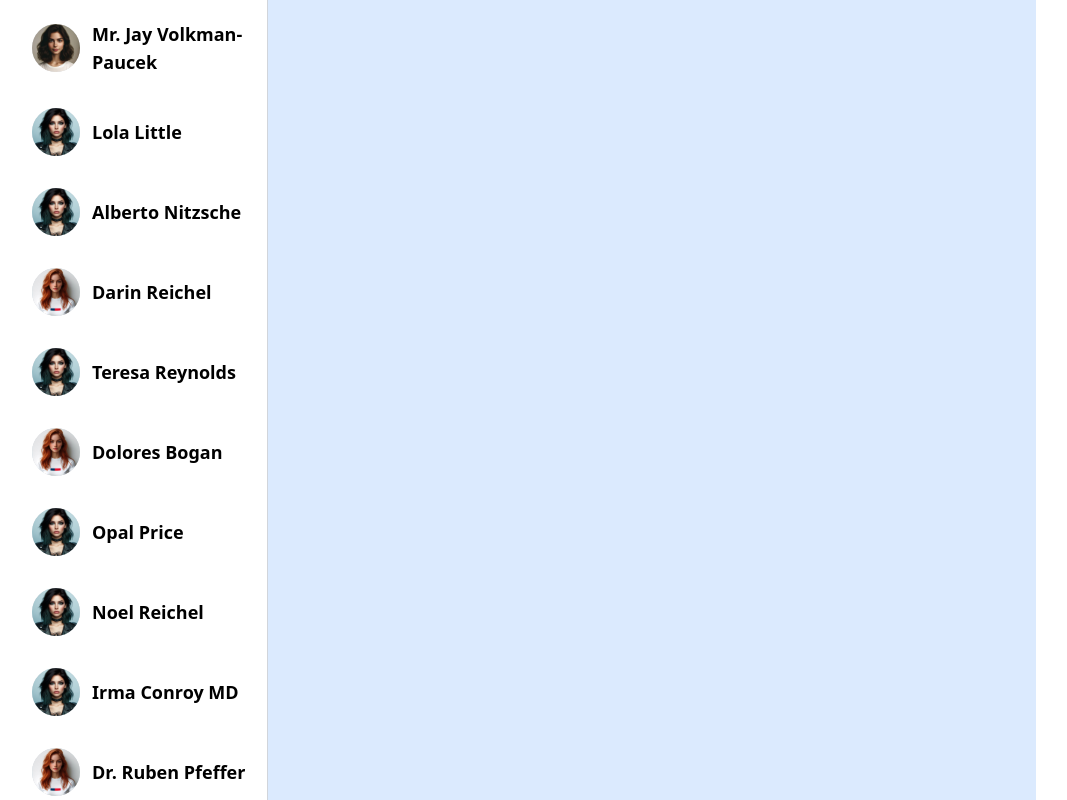
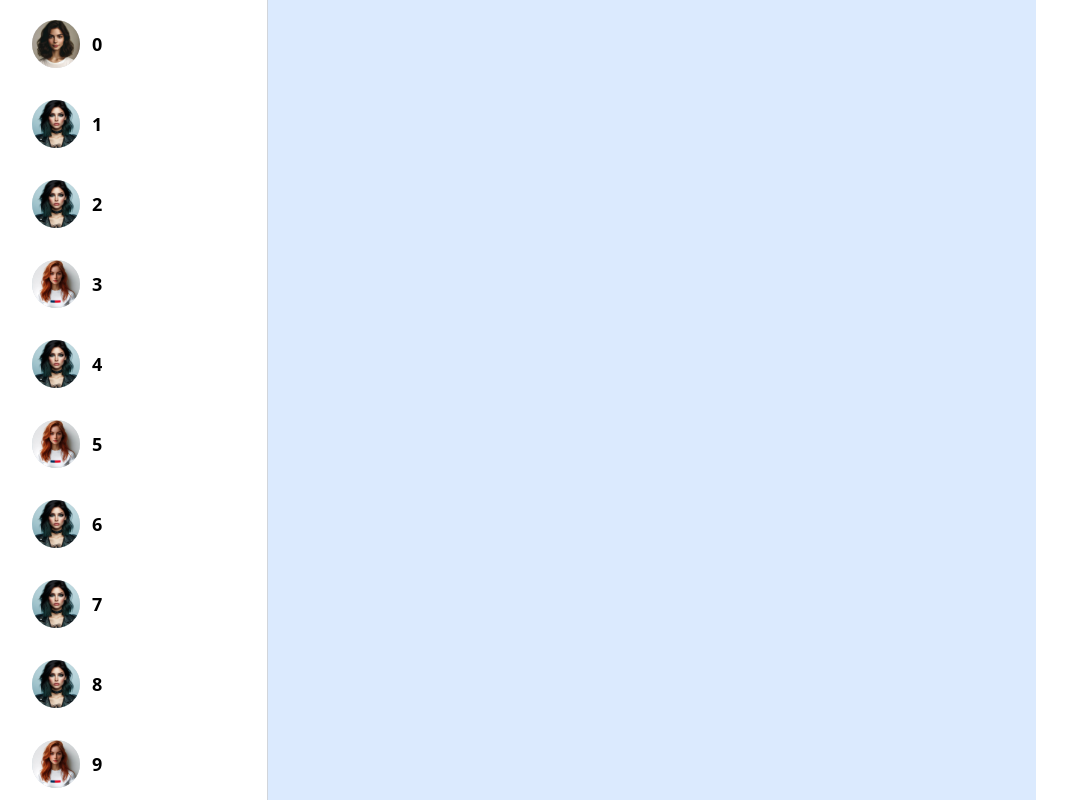
Before and after one commit to alygee/ts-dev-searchinform, a Vue app: page / in a window 1280 px wide. Shown: the whole page, without its empty margins (116-1183 px from the left). Built offline with nearby package versions, Linux system fonts and the light colour scheme.

Commit message:
emit top intersection

```diff
--- a/src/App.vue
+++ b/src/App.vue
@@ -4,19 +4,22 @@ import { generateFakeUsers } from './assets/sampleData'
 import UserList from './components/UserList.vue'
 
 const users = ref(null)
-const chunk = ref(0)
+const visibleUsers = ref(null)
 
 onMounted(() => {
-  users.value = generateFakeUsers(100)
+  generateFakeUsers(1e5).then((data) => {
+    users.value = data
+    visibleUsers.value = data.slice(0, 20)
+  })
 })
 
-function getChunk() {
-  return users.value?.slice(0, 20)
+function goUp() {
+  console.log('piu')
 }
 </script>
 
 <template>
   <div class="max-w-screen-lg mx-auto bg-blue-100 h-screen">
-    <UserList :users="getChunk()" />
+    <UserList :users="visibleUsers" @goUp="goUp" />
   </div>
 </template>
--- a/src/assets/sampleData.ts
+++ b/src/assets/sampleData.ts
@@ -26,10 +26,10 @@ function generateFakeUser(id: number): User {
   }
 }
 
-export function generateFakeUsers(qty: number): User[] {
+export function generateFakeUsers(qty: number): Promise<User[]> {
   const users = []
   for (let i = 0; i < qty; ++i) {
     users.push(generateFakeUser(i))
   }
-  return users
+  return Promise.resolve(users)
 }
--- a/src/components/UserList.vue
+++ b/src/components/UserList.vue
@@ -4,21 +4,21 @@ import UserListItem from './UserListItem.vue'
 import UserListItemSkeleton from './UserListItemSkeleton.vue'
 
 const props = defineProps(['users'])
+const emit = defineEmits(['goUp', 'goDown'])
 
 let observer = null
-const lastElement = ref('')
-
-function handleIntersect() {
-  console.log('handle intersect')
-}
+const firstElement = ref(null)
+const lastElement = ref(null)
 
 onMounted(() => {
-  observer = new IntersectionObserver(([entry]) => {
-    if (entry && entry.isIntersecting) {
-      handleIntersect()
-    } else {
-      console.log('piu')
-    }
+  observer = new IntersectionObserver((entries) => {
+    entries.forEach((entry) => {
+      if (entry && entry.isIntersecting) {
+        if (entry.target.id === 'firstElement') {
+          emit('goUp')
+        }
+      }
+    })
   })
 })
 
@@ -28,9 +28,11 @@ watch(
     if (newValue) {
       nextTick(() => {
         observer.observe(lastElement.value)
+        observer.observe(firstElement.value)
       })
     }
-  }
+  },
+  { once: true }
 )
 
 onBeforeUnmount(() => {
@@ -41,10 +43,11 @@ onBeforeUnmount(() => {
 <template>
   <div class="w-1/4 bg-white border-r border-gray-300">
     <div v-if="users" class="overflow-y-auto h-screen p-3 mb-9 pb-20">
+      <div id="firstElement" ref="firstElement" />
       <div v-for="user in users" :key="user.id">
         <UserListItem :user="user" />
       </div>
-      <div ref="lastElement" />
+      <div id="lastElement" ref="lastElement" />
     </div>
     <div v-else class="overflow-y-auto h-screen p-3 mb-9 pb-20">
       <UserListItemSkeleton v-for="index in 3" :key="index" />
--- a/src/components/UserListItem.vue
+++ b/src/components/UserListItem.vue
@@ -12,7 +12,7 @@ function getImageUrl(src: string) {
       <img :src="user.avatar" :alt="user.name" class="w-12 h-12 rounded-full" />
     </div>
     <div class="flex-1">
-      <h2 class="text-lg font-semibold">{{ user.name }}</h2>
+      <h2 class="text-lg font-semibold">{{ user.id }}</h2>
     </div>
   </div>
 </template>
```
